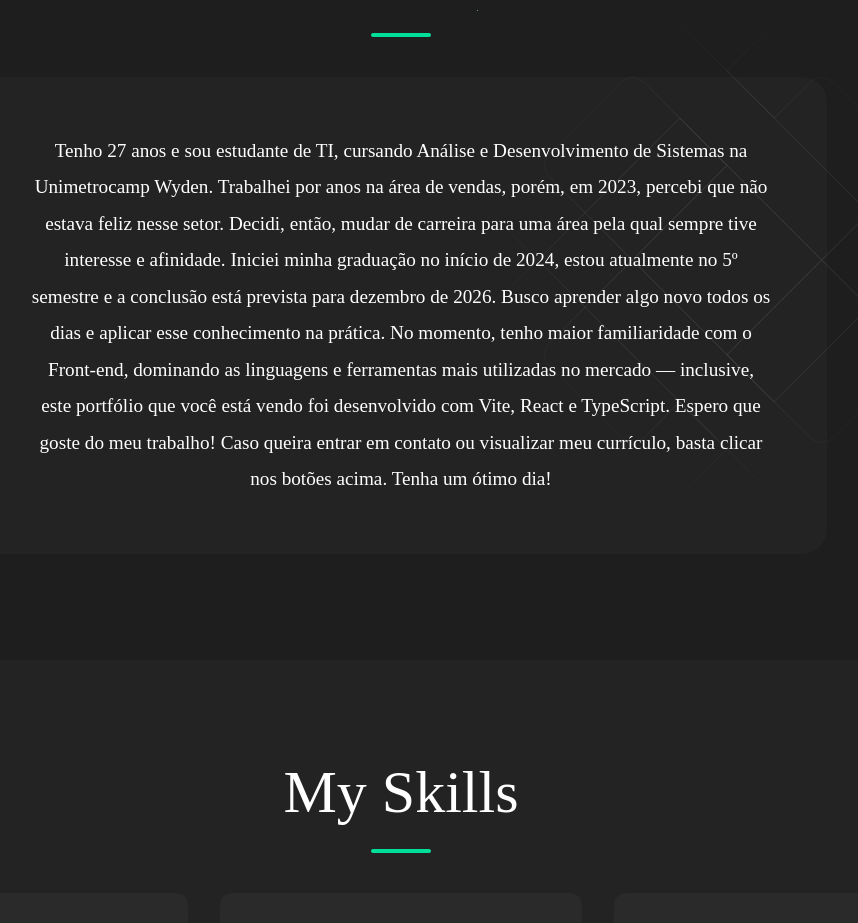
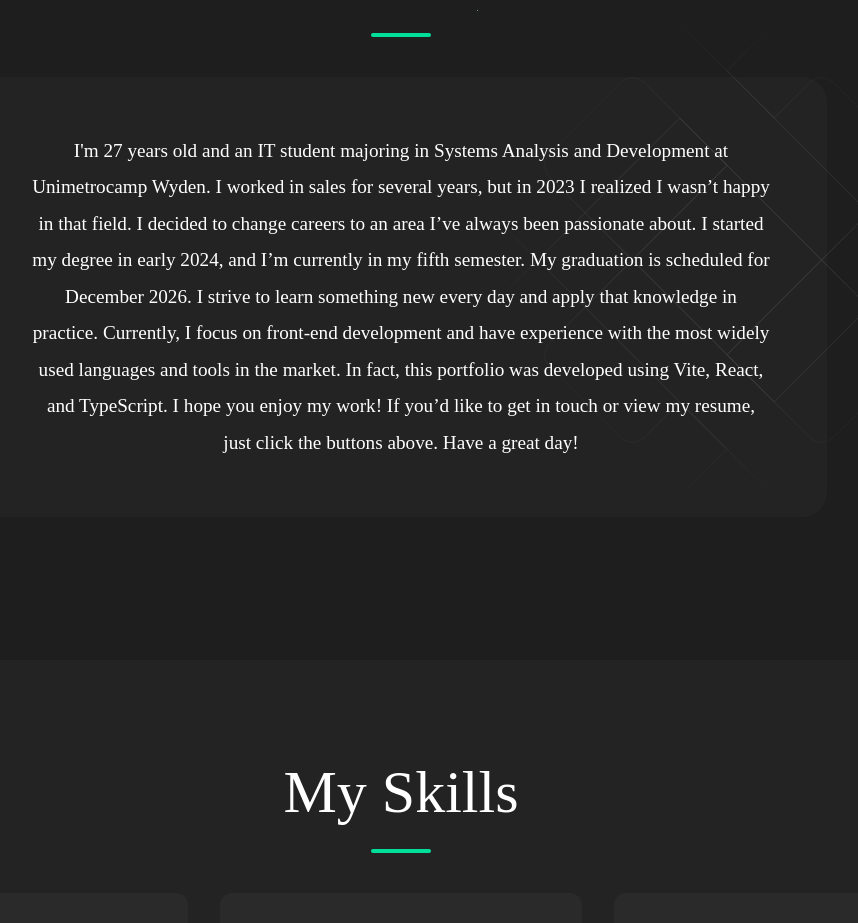
Before and after one commit to Matheus-Lacerda-Da-silva/portfolio, a React (Vite) app: page / in a window 1280 px wide. Shown: the part 940-1863 px from the top of the page, without its empty margins (239-1097 px from the left). Built offline with nearby package versions, Linux system fonts and the light colour scheme.

Commit message:
Updating the skill and about page texts.

```diff
--- a/src/pages/Home/sections/Hero/About/About.tsx
+++ b/src/pages/Home/sections/Hero/About/About.tsx
@@ -63,11 +63,13 @@ const About = () => {
                         fontSize: "1.2rem"
                     }}
                 >
-Tenho 27 anos e sou estudante de TI, cursando Análise e Desenvolvimento de Sistemas na Unimetrocamp Wyden. Trabalhei por anos na área de vendas, porém, em 2023, percebi que não estava feliz nesse setor. Decidi, então, mudar de carreira para uma área pela qual sempre tive interesse e afinidade. Iniciei minha graduação no início de 2024, estou atualmente no 5º semestre e a conclusão está prevista para dezembro de 2026.
+I'm 27 years old and an IT student majoring in Systems Analysis and Development at Unimetrocamp Wyden. I worked in sales for several years, but in 2023 I realized I wasn’t happy in that field. I decided to change careers to an area I’ve always been passionate about.
 
-Busco aprender algo novo todos os dias e aplicar esse conhecimento na prática. No momento, tenho maior familiaridade com o Front-end, dominando as linguagens e ferramentas mais utilizadas no mercado — inclusive, este portfólio que você está vendo foi desenvolvido com Vite, React e TypeScript.
+I started my degree in early 2024, and I’m currently in my fifth semester. My graduation is scheduled for December 2026.
 
-Espero que goste do meu trabalho! Caso queira entrar em contato ou visualizar meu currículo, basta clicar nos botões acima. Tenha um ótimo dia!
+I strive to learn something new every day and apply that knowledge in practice. Currently, I focus on front-end development and have experience with the most widely used languages and tools in the market. In fact, this portfolio was developed using Vite, React, and TypeScript.
+
+I hope you enjoy my work! If you’d like to get in touch or view my resume, just click the buttons above. Have a great day!
                 </Typography>
                 </Box>
             </Container>
--- a/src/pages/Home/sections/Skills/Skills.tsx
+++ b/src/pages/Home/sections/Skills/Skills.tsx
@@ -5,32 +5,32 @@ const skills = [
   {
     name: "HTML",
     icon: <SiHtml5 size={50} color="#E44D26" />,
-    description: "Estruturação semântica e acessível de páginas web."
+    description: "Semantic and accessible markup focused on SEO, usability, and clean structure."
   },
   {
     name: "CSS",
     icon: <SiCss3 size={50} color="#1572B6" />,
-    description: "Estilização moderna com responsividade e animações."
+    description: "Responsive layouts, modern styling, animations, and scalable design systems"
   },
   {
     name: "JavaScript",
     icon: <SiJavascript size={50} color="#F7DF1E" />,
-    description: "Lógica, manipulação de DOM e interatividade."
+    description: "Interactive and dynamic interfaces using modern ES6+ features and performance best practices."
   },
   {
     name: "Python",
     icon: <SiPython size={50} color="#3776AB" />,
-    description: "Automação, scripts e fundamentos de back-end."
+    description: "Basic automation and back-end fundamentals to support full-stack understanding."
   },
   {
     name: "TypeScript",
     icon: <SiTypescript size={50} color="#3178C6" />,
-    description: "Tipagem estática para aplicações mais seguras."
+    description: "Strong typing for scalable, maintainable, and production-ready front-end applications."
   },
   {
     name: "React",
     icon: <SiReact size={50} color="#61DAFB" />,
-    description: "Criação de interfaces modernas e componentizadas."
+    description: "Component-based architecture for building modern, reusable, and high-performance user interfaces."
   }
 
 ]
@@ -48,7 +48,6 @@ const Skills = () => {
       }}
     >
       <Container maxWidth="lg">
-        {/* TITULO */}
         <Typography
           variant="h2"
           textAlign="center"
@@ -58,7 +57,6 @@ const Skills = () => {
           My Skills
         </Typography>
 
-        {/* Linha verde decorativa */}
         <Box
           sx={{
             width: "60px",
@@ -69,7 +67,6 @@ const Skills = () => {
           }}
         />
 
-        {/* GRID DE SKILLS */}
         <Grid container spacing={4}>
           {skills.map((skill, index) => (
             <Grid key={index} size={{ xs: 12, sm: 6, md: 4 }}>
```
